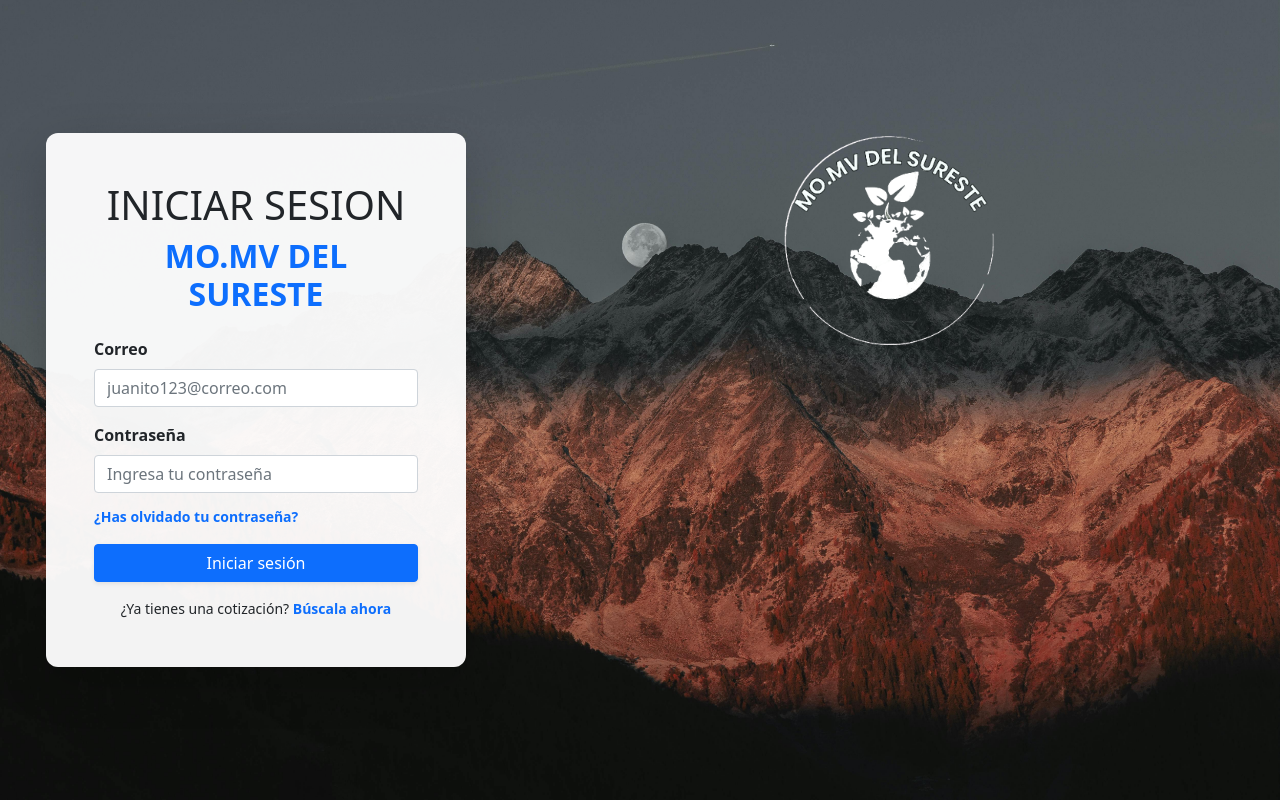
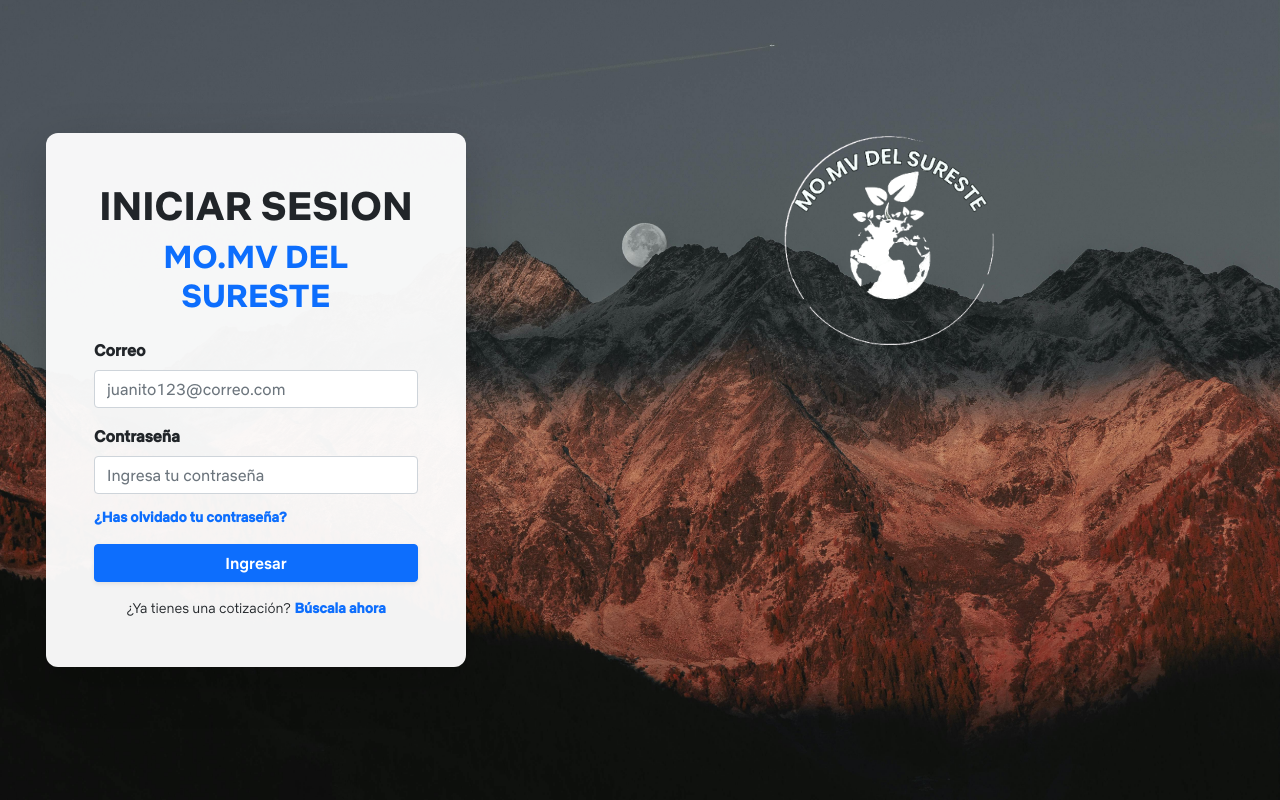
Before and after one commit to Erume2201/MoMvDelSureste, a PHP site: page /EmpresaResiduo/app/views/login.php in a window 1280 px wide. Run offline with PHP 8.4, Linux system fonts and the light colour scheme.

Commit message:
Update login.css y login.php
Se agregaron estilos a la fuente del formulario.

```diff
--- a/Codigo/app/views/login.php
+++ b/Codigo/app/views/login.php
@@ -50,7 +50,7 @@ require_once __DIR__ . '/../config/config.php';
                     <!-- Botón Login -->
                     <button id="iniciar_sesion" type="button"
                             class="btn btn-primary w-100 mb-3 shadow-sm">
-                        Iniciar sesión
+                        Ingresar
                     </button>
 
                     <!-- Enlace para crear una cuenta -->
--- a/Codigo/public/css/login.css
+++ b/Codigo/public/css/login.css
@@ -21,7 +21,7 @@
 }
 
 @font-face {
-    font-family: 'NSans';
+    font-family: 'NSans-bold';
     src: url('../fonts/NSans-bold.otf') format('opentype');
     font-weight: 700; /* bold */
     font-style: bold;
@@ -34,10 +34,38 @@
 body {
     margin: 0;
     padding: 0;
+    font-family: 'NSans', sans-serif;
     background: url('../img/login-illustration.jpg') center center/cover no-repeat;
     height: 100vh;
     overflow: hidden;
 }
+/** TAMAÑOS Y TIPO DE FUENTE en formulario **/
+/* Ajustes de peso según la jerarquía */
+h1, h2 {
+    font-family: 'NSans-bold', sans-serif;
+    font-weight: 700; /* Bold para títulos */
+}
+
+label {
+    font-family: 'NSans', sans-serif;
+    font-weight: 500; /* Regular para texto normal */
+}
+/* Enlace de cotización */
+small, a{
+    font-family: 'NSans', sans-serif;
+    font-weight: 300; /* Regular para texto normal */
+}
+/* Input de contraseña y correo */
+#password, #exampleFormControlEmail1{
+    font-family: 'NSans', sans-serif;
+    font-weight: 400; /* Texto mediano */
+}
+/* Botón de iniciar sesión */
+#iniciar_sesion{
+    font-family: 'NSans', sans-serif;
+    font-weight: 500; /* Texto mediano */
+}
+/* ------------------------------------------ */
 
 /* Formulario principal */
 #my-form {
```
